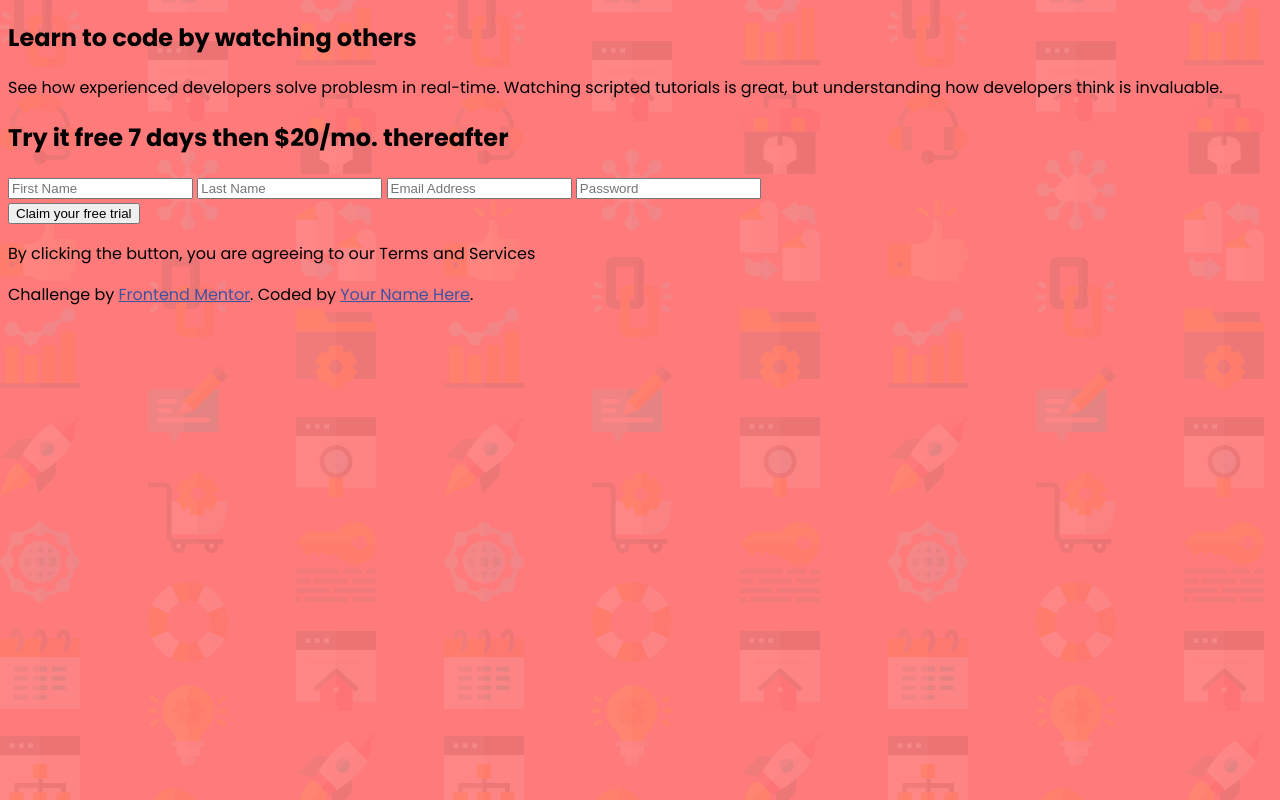
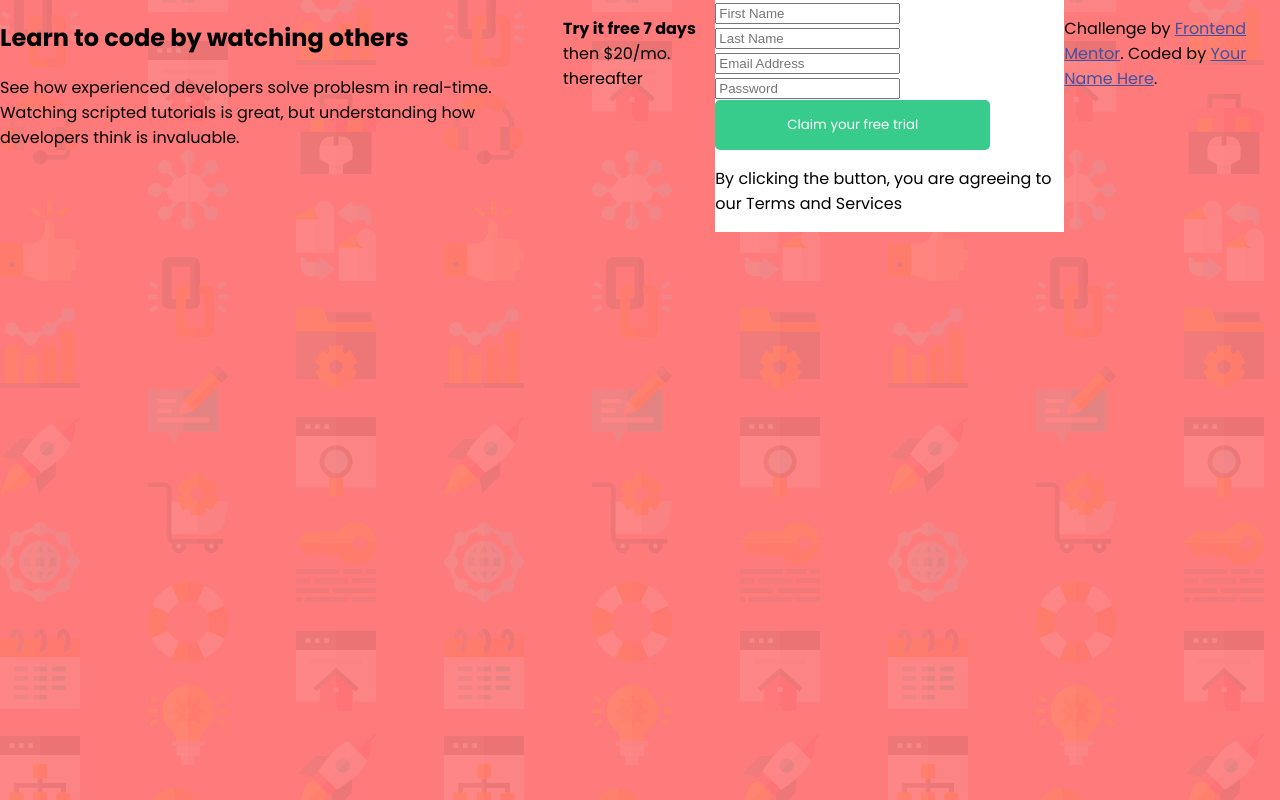
Before and after one commit to MWest1996/SignInForm, a plain HTML site: page index.html in a window 1280 px wide. Drawn offline with Linux system fonts and the light colour scheme.

Commit message:
tweaks to styling, started work on the trial button.

```diff
--- a/index.html
+++ b/index.html
@@ -12,19 +12,19 @@
     <link href="https://fonts.googleapis.com/css2?family=Outfit:wght@100..900&family=Poppins:ital,wght@0,100;0,200;0,300;0,400;0,500;0,600;0,700;0,800;0,900;1,100;1,200;1,300;1,400;1,500;1,600;1,700;1,800;1,900&display=swap" rel="stylesheet">
 </head>
 <body>
-    <aside class="blurb">
+    <aside id="blurb">
         <h1>Learn to code by watching others</h1>
         <p>
             See how experienced developers solve problesm in real-time. Watching scripted tutorials is great, but understanding how developers think is invaluable.
         </p>
     </aside>
 
-    <div class="trial">
-        <h2><b>Try it free 7 days</b> then $20/mo. thereafter</h2>
+    <div id="trial">
+        <p><b>Try it free 7 days</b> then $20/mo. thereafter</p>
     </div>
 
-    <div class="mainContainer">
-        <div id="inputFields">
+    <div id="mainContainer">
+        <div class="inputFields">
             <input type="text" id="fname" name="fname" placeholder="First Name">
             <input type="text" id="lname" name="lname" placeholder="Last Name">
             <input type="text" id="email" name="email" placeholder="Email Address">
@@ -41,7 +41,7 @@
     </div>
 
   <footer>
-    <p class="attribution">
+    <p id="attribution">
       Challenge by <a href="https://www.frontendmentor.io?ref=challenge" target="_blank">Frontend Mentor</a>.
       Coded by <a href="#">Your Name Here</a>.
     </p>
--- a/styles.css
+++ b/styles.css
@@ -11,6 +11,9 @@ body{
     background-image: url(images/bg-intro-mobile.png);
     background-color: var(--color-red);
     font-family: var(--font-body);
+    display: flex;
+    margin: 0;
+    padding: 0;
 }
 
 @media only screen and (min-width: 400px)
@@ -20,11 +23,28 @@ body{
     }
 }
 
-.attributions{
+#mainContainer{
+    background-color: white;
+    max-width: 375px;
+}
+
+button{
+    background-color: var(--color-green);
+    font-family: var(--font-body);
+    margin-left: auto;
+    margin-right: auto;
+    width: 275px;
+    height: 50px;
+    border: none;
+    border-radius: 5px;
+    color: white;
+}
+
+#attributions{
     font-size: 11px; text-align: center;
 }
 
-.attribution a {
+#attribution a {
     color: hsl(228, 45%, 44%);
 }
 /* Formatting stuff so i don't have to jump back and forth
```
